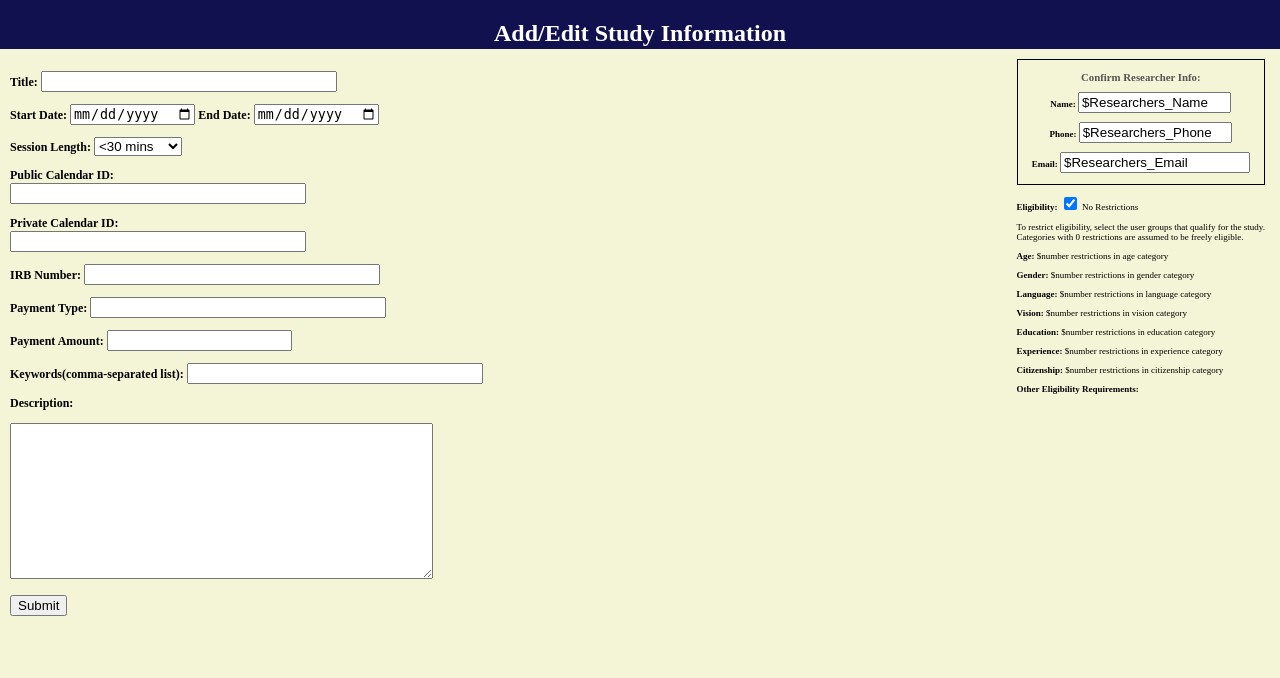
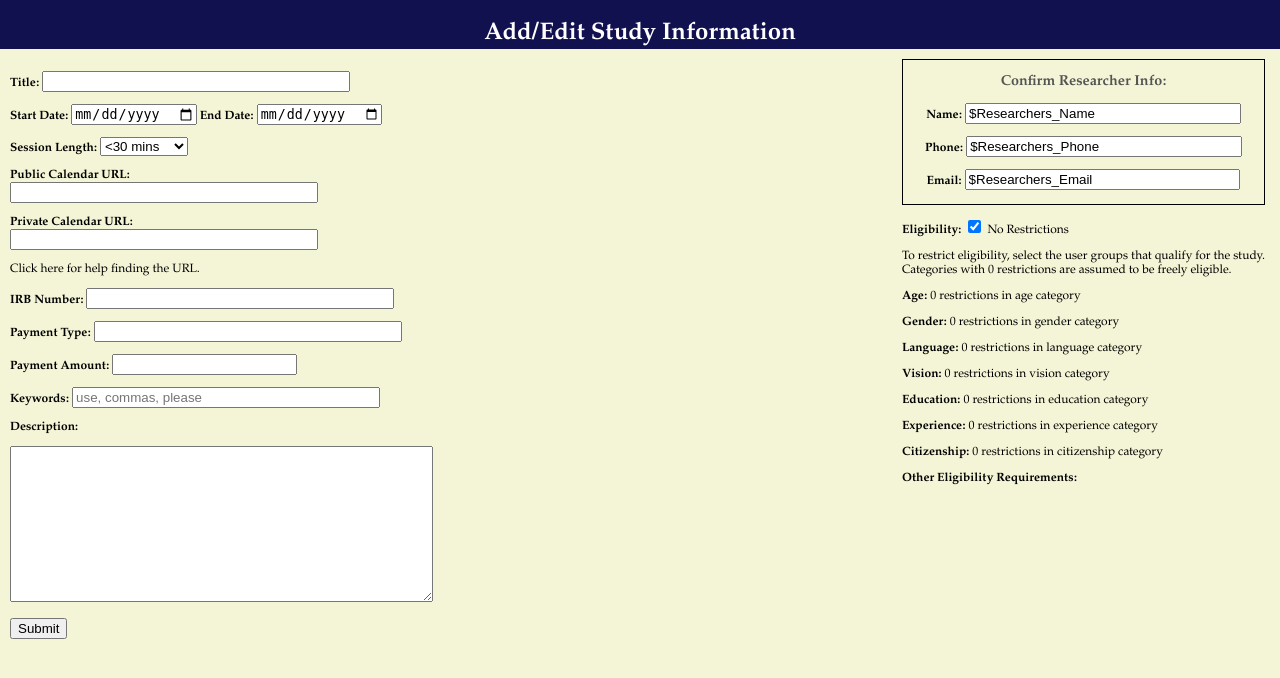
Before and after one commit to mtp26/INFSCI2560SpringAMP, a PHP site: page /web/EditStudy.html in a window 1280 px wide. Shown: the top 678 px of the page. Run offline with PHP 8.4, Linux system fonts and the light colour scheme.

Commit message:
Cal Updates

```diff
--- a/scripts/popups-jquery.js
+++ b/scripts/popups-jquery.js
@@ -2,7 +2,11 @@ $(document).ready(function() {
 	// Subscription Button
 	// Contact - Phone
 	// Contact - Email
-	// Alert - Session Length Clarification
+
+	// Calendar Help
+	$('#help_toggle').click(function(){
+		$('#cal_help').toggle();
+	});
 
 	// Eligibility Restrictions
 
--- a/styles/popup-main.css
+++ b/styles/popup-main.css
@@ -2,7 +2,7 @@
 body {
   color: #000000;
   background: #f4f4d6;
-  font-family: Garmond, serif;
+  font-family: Garamond, serif;
   font-size: 1em;
   margin-top: 75px;
   width:100%;
@@ -39,7 +39,7 @@ header {
   position: fixed;
   top: 54px;
   left: 5px;
-  width: 480px;
+  width: 500px;
   color: #000000;
   font-size: 0.75em;
   background: #f4f4d6;
@@ -49,13 +49,6 @@ header {
 
 #left_side input[type="text"], input[type="URL"] {
 	width: 60%;
-}
-
-#alert_length, #alert_pay {
-	position: relative;
-	left: 25px;
-	color: #FF0000;
-	font-weight: bold;
 }
 
 #right_side {
@@ -183,3 +176,7 @@ img {
   float: left;
   margin-right: 10px;
 }
+
+#cal1, #cal2 {
+	float: none;
+}
--- a/web/EditStudy.html
+++ b/web/EditStudy.html
@@ -4,7 +4,7 @@
 	<link rel="stylesheet" type="text/css" href="../styles/popup-main.css" />
 	<script src="../scripts/jquery-2.1.0.js"></script>
 	<script src="../scripts/popups-jquery.js"></script>
-        <script src="../scripts/editStudy.js"></script>
+	<script src="../scripts/editStudy.js"></script>
 </head>
 <body>
 	<header id="little_header">
@@ -14,7 +14,7 @@
 		<div id ="left_side">
 			<div id="title">
 				<p id="title_input">
-                                        <input type="hidden" name="id" id="studyId" value="" />
+					<input type="hidden" name="id" id="studyId" value="" />
 					<label for="title_input">Title:</label>
 					<input type="text" name="title" id="title_input">
 				</p>
@@ -37,19 +37,23 @@
 						<option value="6">&gt;90 mins</option>
 					</select>
 				</p>
-				<p class = "hidden" id="alert_length">
-					Please specify session length in description.
-				</p>
-				<!-- Warning appears to discuss time in description if >90 mins -->
 				<p id="calendar_public">
-					<label for="public_cal">Public Calendar ID:</label>
+					<label for="public_cal">Public Calendar URL:</label>
 					<br>
 					<input type="URL" name="public_cal" id="public_cal" />
 				</p>
 				<p id="calendar_private">
-					<label for="private_cal">Private Calendar ID:</label>
+					<label for="private_cal">Private Calendar URL:</label>
 					<br>
 					<input type="URL" name="private_cal" id="private_cal" />
+				</p>
+				<p id="calendar_help">
+					<span class="changes" id="help_toggle">Click here for help finding the URL.</span>
+					<div class="hidden" id="cal_help">
+						<img src="../images/Cal1.png" id="cal1" alt="Click on calendar settings for the calendar you wish to share." height="94" width="225">
+						<br>
+						<img src="../images/Cal2.png" id="cal2" alt="Find calendar address." height="65" width="450">
+					</div>
 				</p>
 			</div>
 			<div id="irb">
@@ -73,16 +77,12 @@
 				<p id="pay_value">
 					<label for="pay_value_input">Payment Amount:</label>
 					<input type="number" name="pay_value" id="pay_value_input"/>
-					<br>
-					<span class="hidden" id="alert_pay">
-						Value cannot be 0 for this payment type.
-					</span>
 				</p>
 			</div>
 			<div id="description">
 				<p id="keyword_input">
-					<label for="keywords_input">Keywords(comma-separated list):</label>
-					<input type="text" name="keyword" id="keywords_input" />
+					<label for="keywords_input">Keywords:</label>
+					<input type="text" name="keyword" id="keywords_input" placeholder="use, commas, please"/>
 				</p>
 				<p id="description_title">
 					<label for="description_input">Description:</label>
@@ -92,7 +92,7 @@
 				</p>
 			</div>
 			<div id="submit">
-				<button id="studySubmit">Submit</button
+				<button id="studySubmit">Submit</button>
 			</div>
 		</div>
 		<div id="right_side">
@@ -126,7 +126,7 @@
 					<div class="changes" id="age_label">
 						<p>
 							<label for="age_elig">Age:</label>
-							<span id="age_count">$number</span> restrictions in age category
+							<span id="age_count">0</span> restrictions in age category
 						</p>
 					</div>
 					<div class="hidden" id="age_table">
@@ -148,7 +148,7 @@
 					<div class="changes" id="gender_label">
 						<p>
 							<label for="gender_elig">Gender:</label>
-							<span id="gender_count">$number</span> restrictions in gender category
+							<span id="gender_count">0</span> restrictions in gender category
 						</p>
 					</div>
 					<div class="hidden" id="gender_table">
@@ -164,7 +164,7 @@
 					<div class="changes" id="lang_label">
 						<p>
 							<label for="lang_elig">Language:</label>
-							<span id="lang_count">$number</span> restrictions in language category
+							<span id="lang_count">0</span> restrictions in language category
 						</p>
 					</div>
 					<div class="hidden" id="lang_table">
@@ -184,7 +184,7 @@
 					<div class="changes" id="vision_label">
 						<p>
 							<label for="vision_elig">Vision:</label>
-							<span id="vision_count">$number</span> restrictions in vision category
+							<span id="vision_count">0</span> restrictions in vision category
 						</p>
 					</div>
 					<div class="hidden" id="vision_table">
@@ -205,7 +205,7 @@
 					<div class="changes" id="edu_label">
 						<p>
 							<label for="education_elig">Education:</label>
-							<span id="edu_count">$number</span> restrictions in education category
+							<span id="edu_count">0</span> restrictions in education category
 						</p>
 					</div>
 					<div class="hidden" id="edu_table">
@@ -227,7 +227,7 @@
 					<div class="changes" id="exp_label">
 						<p>
 							<label for="experience_elig">Experience:</label>
-							<span id="exp_count">$number</span> restrictions in experience category
+							<span id="exp_count">0</span> restrictions in experience category
 						</p>
 					</div>
 					<div class="hidden" id="exp_table">
@@ -253,7 +253,7 @@
 					<div class="changes" id="cit_label">
 						<p>
 							<label for="cit_elig">Citizenship:</label>
-							<span id="cit_count">$number</span> restrictions in citizenship category
+							<span id="cit_count">0</span> restrictions in citizenship category
 						</p>
 					</div>
 					<div class="hidden" id="cit_table">
```
Also changed, not shown: images/Cal1.png (added), images/Cal2.png (added).
